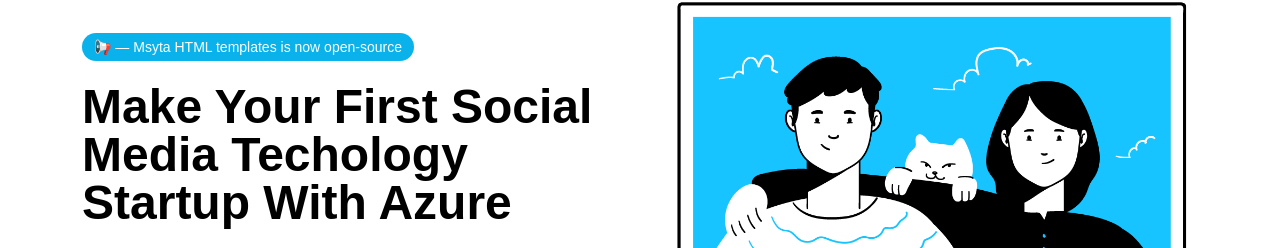
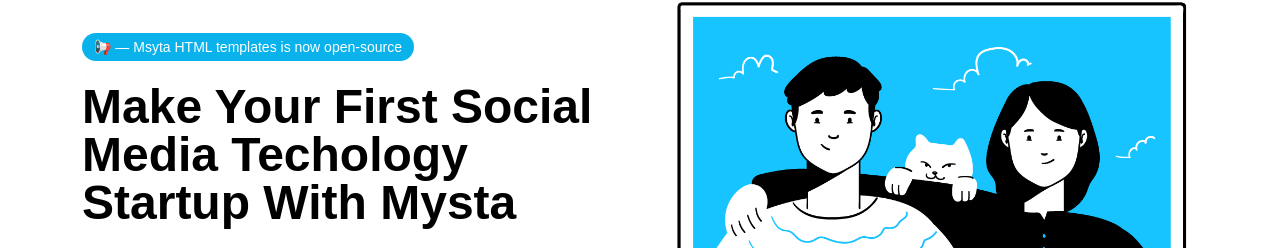
Before and after one commit to kdandy/mysta, a plain HTML site: page index.html in a window 1280 px wide. Shown: the part 121-369 px from the top of the page. Drawn offline with nearby package versions, Linux system fonts and the light colour scheme; a small style sheet from the web is missing; files whose address does not match are found by name.

Commit message:
Update index.html

```diff
--- a/index.html
+++ b/index.html
@@ -108,7 +108,7 @@
           <h1
             class="display-5 fw-bold text-black lh-1 mb-4 mt-4 text-capitalize"
           >
-            Make your first social media techology startup with Azure
+            Make your first social media techology startup with Mysta
           </h1>
           <p>
             Lorem, ipsum dolor sit amet consectetur adipisicing elit. Vel
```
